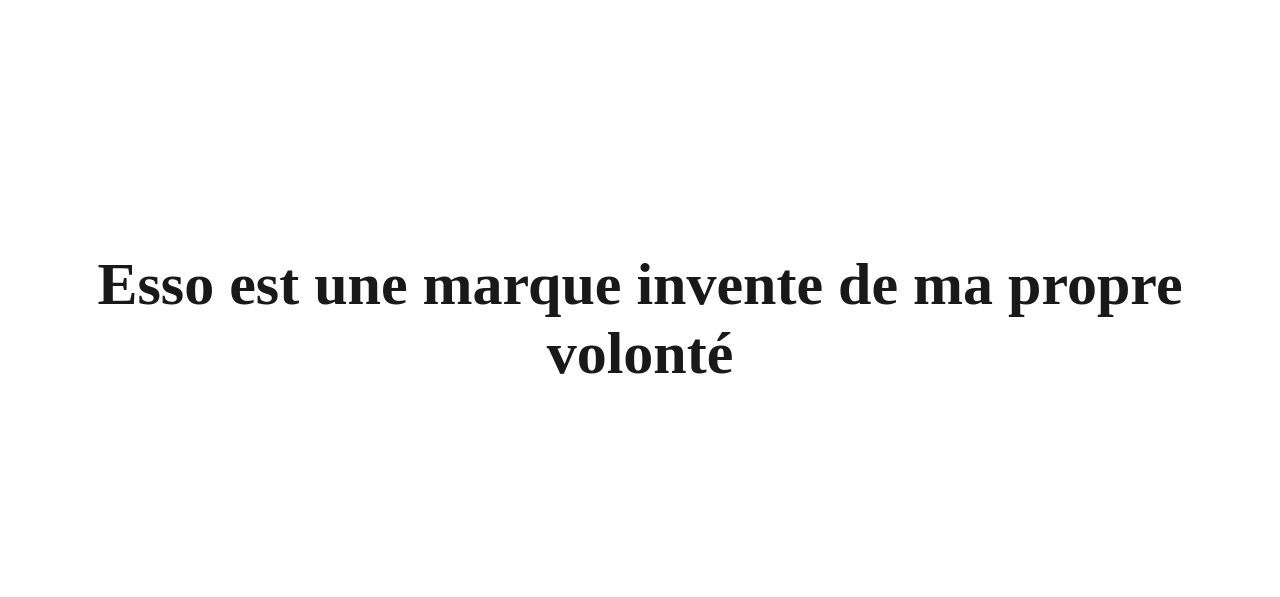
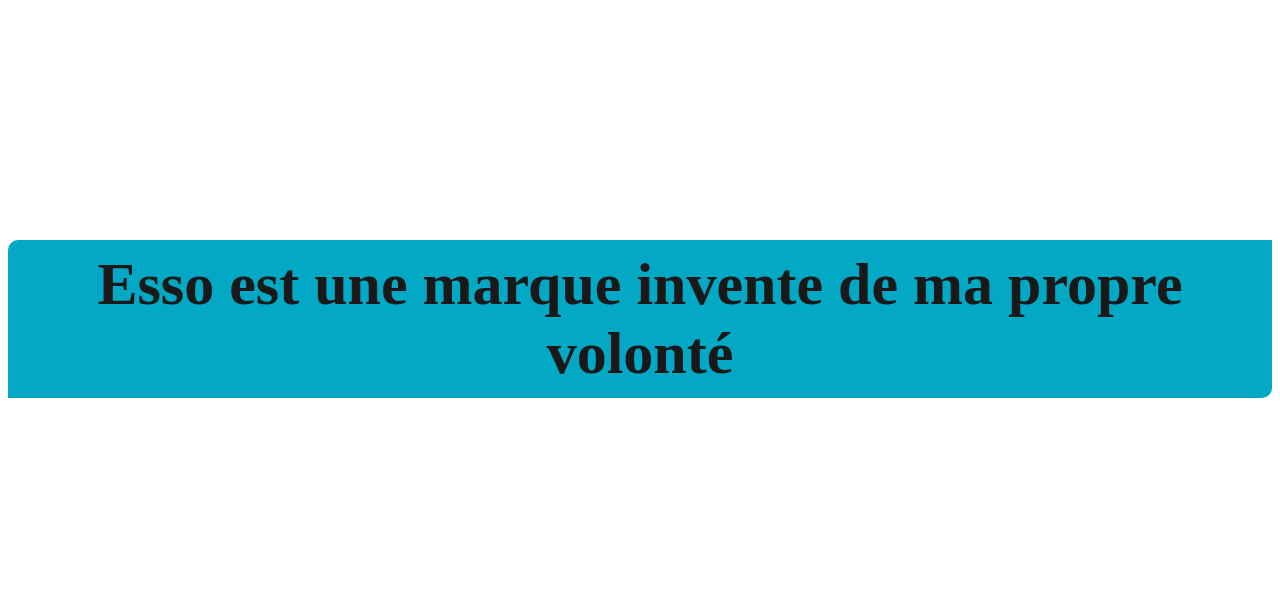
Before and after one commit to Bamormix/esso, a PHP site: page /index2.html in a window 1280 px wide. Shown: the part 989-1586 px from the top of the page. Run offline with PHP 8.4, Linux system fonts and the light colour scheme.

Commit message:
Add files via upload

```diff
--- a/style.css
+++ b/style.css
@@ -32,4 +32,6 @@ body {
     background: rgb(255, 255, 255);
     text-decoration: none;
     padding: 20px;
+    border-top-left-radius: 10px;
+    border-bottom-right-radius: 10px;
 }
--- a/style2.css
+++ b/style2.css
@@ -29,4 +29,13 @@ body {
     background: rgb(26, 25, 25);
     text-decoration: none;
     padding: 20px;
+    border-top-left-radius: 10px;
+    border-bottom-right-radius: 10px;
 }
+
+h1 {
+    background: rgb(3, 168, 197);
+    padding: 10px;
+    border-top-left-radius: 10px;
+    border-bottom-right-radius: 10px;
+}
```
